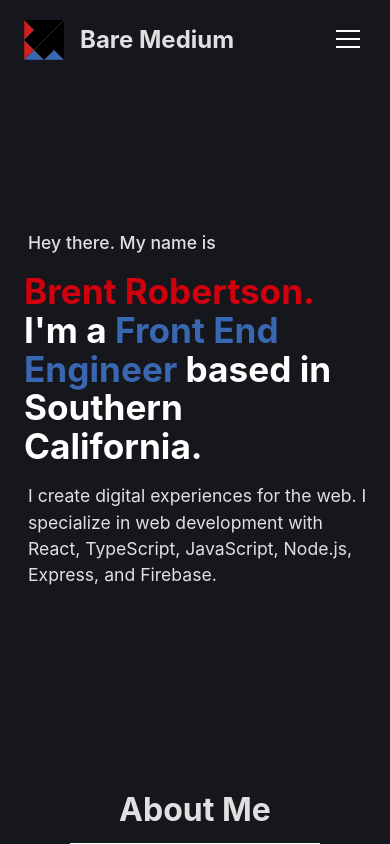
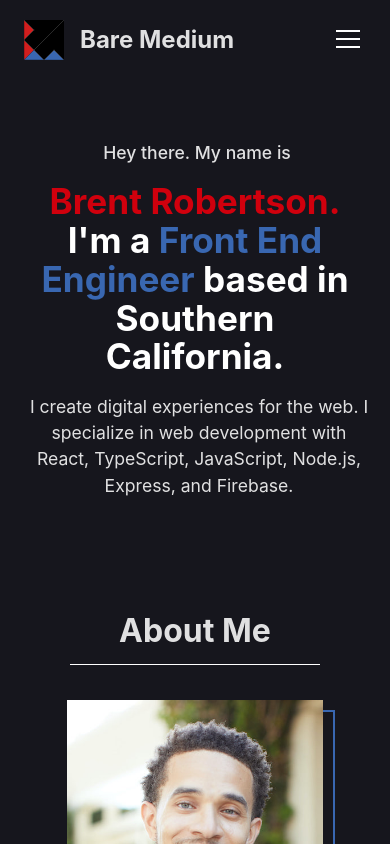
Before and after one commit to brobertson3/baremedium.webapp.react, a React (Vite) app: page / in a window 390 px wide. Shown: the top 844 px of the page. Built offline with nearby package versions, Linux system fonts and the light colour scheme.

Commit message:
Responsive style changes

```diff
--- a/src/components/app/App.tsx
+++ b/src/components/app/App.tsx
@@ -4,6 +4,7 @@ import Home from '../home/Home'
 import MainNavigation from '../navigation/MainNavigation'
 import Footer from '../footer/Footer'
 import * as Styled from './app-style'
+import useScreenSize from '../../hooks/useScreenSize'
 
 function App() {
   const [navHeight, setNavHeight] = useState(0);
@@ -13,6 +14,8 @@ function App() {
   const contactSectionRef = useRef<HTMLDivElement | null>(null);
   const mainDivRef = useRef<HTMLDivElement | null>(null);
   const projectsSectionRef = useRef<HTMLDivElement | null>(null);
+
+  const screenSize = useScreenSize();
 
   const handleLinkClick = (text: string) => {
     let currentRef = null;
@@ -40,7 +43,7 @@ function App() {
   }
 
   return (
-    <Styled.MainDiv ref={mainDivRef} $noscroll={noScroll}>
+    <Styled.MainDiv ref={mainDivRef} $noscroll={noScroll} style={{ display: 'flex', flexDirection: 'column', minHeight: `${screenSize.height}px`}}>
       <MainNavigation
         aboutMeSectionRef={aboutMeSectionRef}
         contactSectionRef={contactSectionRef}
@@ -51,12 +54,14 @@ function App() {
         setNavHeight={setNavHeight}
         setNoScroll={setNoScroll}
       />
+        <div style={{ flex: '1' }}>
           <Home
             aboutMeSectionRef={aboutMeSectionRef}
             contactSectionRef={contactSectionRef}
             navHeight={navHeight}
             projectsSectionRef={projectsSectionRef}
           />
+        </div>
       <Footer />
     </Styled.MainDiv>
   )
--- a/src/components/home/Home.tsx
+++ b/src/components/home/Home.tsx
@@ -98,7 +98,7 @@ function Home({ aboutMeSectionRef, contactSectionRef, navHeight, projectsSection
 
   return (
     <Styled.Main>
-      <Styled.SocialLinkDiv screenwidth={screenSize.width}>
+      <Styled.SocialLinkDiv $screenwidth={screenSize.width}>
         {
           socialLinks.map((socialLink, index) => (
             <Styled.SocialLink key={`socialLink${index}`} href={socialLink.link} target='_blank' rel='noopener'>
--- a/src/components/home/home-style.tsx
+++ b/src/components/home/home-style.tsx
@@ -26,7 +26,7 @@ interface IProjectProps {
 }
 
 interface ISocialLinkDivProps {
-  screenwidth: number;
+  $screenwidth: number;
 }
 
 export const AboutBioContactLink = styled.a`
@@ -44,7 +44,7 @@ export const AboutContainerDiv = styled.div`
   flex-wrap: wrap;
   margin-bottom: 80px;
 
-  @media (max-width: 601px) {
+  @media (max-width: 600px) {
     margin-bottom: 64px;
   }
 `
@@ -75,7 +75,7 @@ export const AboutProfileImageBackgroundDiv = styled.div`
   transition: all 0.7s;
 
 
-  @media (max-width: 601px) {
+  @media (max-width: 600px) {
     left: calc(50% + 10px);
     top: 10px;
   }
@@ -140,9 +140,16 @@ export const Header = styled.header<IHeaderProps>`
   margin: 0;
   width: 100%;
   display: flex;
+  text-align: left;
   flex-wrap: wrap;
   align-items: center;
   height: ${props => props.height}px;
+
+  @media (max-width: 768px) {
+    height: auto;
+    margin: 80px 0;
+    text-align: center;
+  }
 `
 
 export const HeadingUnderline = styled.div`
@@ -152,7 +159,7 @@ export const HeadingUnderline = styled.div`
   background-color: #FFFFFF;
   margin-bottom: 56px;
 
-  @media (max-width: 601px) {
+  @media (max-width: 600px) {
     margin-bottom: 36px;
   }
 `
@@ -165,7 +172,7 @@ export const ProjectIconLink = styled.a<IProjectIconLinkProps>`
     color: ${Shared.customBlue};
   }
 
-  @media (max-width: 601px) {
+  @media (max-width: 600px) {
     margin-right: ${props => props.$isgithub ? '18px' : '0'};
   }
 `
@@ -173,7 +180,7 @@ export const ProjectIconLink = styled.a<IProjectIconLinkProps>`
 export const Main = styled.main`
   margin: 0 96px 80px;
 
-  @media (max-width: 769px) {
+  @media (max-width: 768px) {
     margin: 0 0 80px;
   }
 `
@@ -188,7 +195,7 @@ export const ProjectContainerDiv = styled.div<IProjectProps>`
     margin-bottom: 80px;
   }
 
-  @media (max-width: 981px) {
+  @media (max-width: 980px) {
     margin-bottom: 144px;
   }
 `
@@ -216,7 +223,7 @@ export const ProjectDescriptionDiv = styled.div`
   padding: 24px;
   border-radius: 8px;
 
-  @media (max-width: 601px) {
+  @media (max-width: 600px) {
     padding-top: 32px;
     margin-top: -12px;
     z-index: 10;
@@ -255,7 +262,7 @@ export const ProjectSkillList = styled.ul<IProjectProps>`
   padding: 0;
   text-align: ${props => props.$iseven ? 'left' : 'right'};
 
-  @media (max-width: 601px) {
+  @media (max-width: 600px) {
    width: 100%;
    text-align: center;
   }
@@ -270,7 +277,7 @@ export const ProjectSkillListItem = styled.li`
     margin-right: 0;
   }
 
-  @media (max-width: 601px) {
+  @media (max-width: 600px) {
     margin-right: 24px;
   }
 `
@@ -295,7 +302,7 @@ export const ProjectTitleDiv = styled.div<IProjectProps>`
   display: flex;
   justify-content: ${props => props.$iseven ? 'flex-start' : 'flex-end'};
 
-  @media (max-width: 601px) {
+  @media (max-width: 600px) {
     justify-content: center;
   }
 `
@@ -310,7 +317,7 @@ export const ProjectTitleTextDiv = styled.div`
   align-items: center;
   position: relative;
 
-  @media (max-width: 601px) {
+  @media (max-width: 600px) {
     z-index: 100;
   }
 `
@@ -329,7 +336,7 @@ export const ProjectMobileScreenshotDiv = styled.div`
   width: 90%;
   margin-top: 16px;
 
-  @media (max-width: 601px) {
+  @media (max-width: 600px) {
     z-index: 20;
   }
 `
@@ -373,9 +380,9 @@ export const SocialLink = styled.a`
 export const SocialLinkDiv = styled.div<ISocialLinkDivProps>`
   position: fixed;
   bottom: 0;
-  left: ${props => props.screenwidth > 1280 ? `${(props.screenwidth - 1280) / 2 + 16}px` : '16px'};
+  left: ${props => props.$screenwidth > 1280 ? `${(props.$screenwidth - 1280) / 2 + 32}px` : '32px'};
 
-  @media (max-width: 769px) {
+  @media (max-width: 768px) {
     display: none;
   }
 `
@@ -393,7 +400,12 @@ export const Subtitle = styled.p`
   max-width: 500px;
   padding-left: 4px;
 
-  @media (max-width: 601px) {
+  @media (max-width: 768px) {
+    margin-left: auto;
+    margin-right: auto;
+  }
+
+  @media (max-width: 600px) {
     font-size: 1.1rem;
   }
 `
@@ -403,7 +415,7 @@ export const Tagline = styled.h4`
   margin: 0 0 16px;
   padding-left: 4px;
 
-  @media (max-width: 601px) {
+  @media (max-width: 600px) {
     font-size: 1.1rem;
   }
 `
@@ -415,7 +427,7 @@ export const Title = styled.h1`
     font-size: 3rem;
   }
 
-  @media (max-width: 601px) {
+  @media (max-width: 600px) {
     font-size: 2.2rem;
   }
 `
--- a/src/components/navigation/MainNavigation.tsx
+++ b/src/components/navigation/MainNavigation.tsx
@@ -36,10 +36,13 @@ const MainNavigation = ({ aboutMeSectionRef, contactSectionRef, mobileMenuShow,
   ]
 
   useEffect(() => {
-    if (navigationHeader.current) {
+    if (!navigationHeader?.current) {
+      return
+    }
+    if (navigationHeader?.current) {
       setNavHeight(navigationHeader.current.clientHeight)
     }
-  }, [])
+  }, [navigationHeader?.current?.clientHeight])
 
   useEffect(() => {
     if (screenSize.width <= 600) {
@@ -85,7 +88,7 @@ const MainNavigation = ({ aboutMeSectionRef, contactSectionRef, mobileMenuShow,
                   <Styled.MobileMenuButtonLine $isclose={mobileMenuShow}/>
                 </Styled.MobileMenuButton>
 
-                <Styled.MobileMenuList $mobilemenushow={mobileMenuShow}>
+                <Styled.MobileMenuList $mobilemenushow={mobileMenuShow} style={{ minHeight: `${screenSize.height}px` }}>
                   <Styled.MobileMenuListDiv>
                     {
                       navigationLinks.map((mobileLink, index) => (
--- a/src/components/navigation/navigation-style.tsx
+++ b/src/components/navigation/navigation-style.tsx
@@ -87,7 +87,6 @@ export const MobileMenuList = styled.ul<IMenuListProps>`
   transition: all 0.5s;
   background-color: #424952;
   background-color: #000000;
-  height: 100vh;
   width: 60vw;
   min-width: 280px;
   opacity: 1;
@@ -111,7 +110,7 @@ export const MobileMenuListItem = styled.li<IMenuListProps>`
     background-color: ${Shared.customBlue};
   }
 
-  @media (max-width: 461px) {
+  @media (max-width: 460px) {
     font-size: 3rem;
   }
 `
```
Lines whose indentation alone changed are shown as unchanged.
